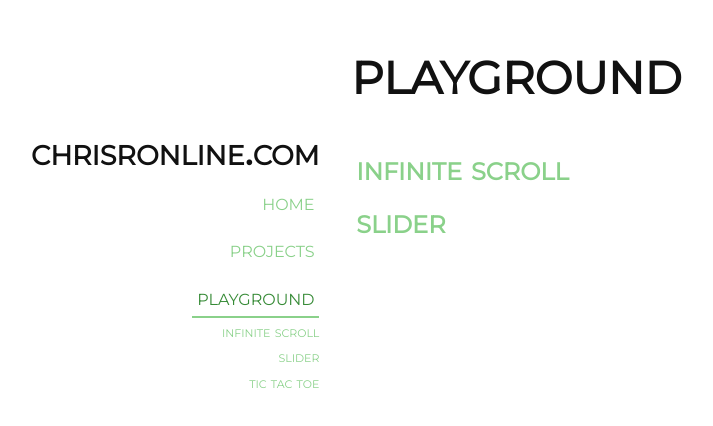
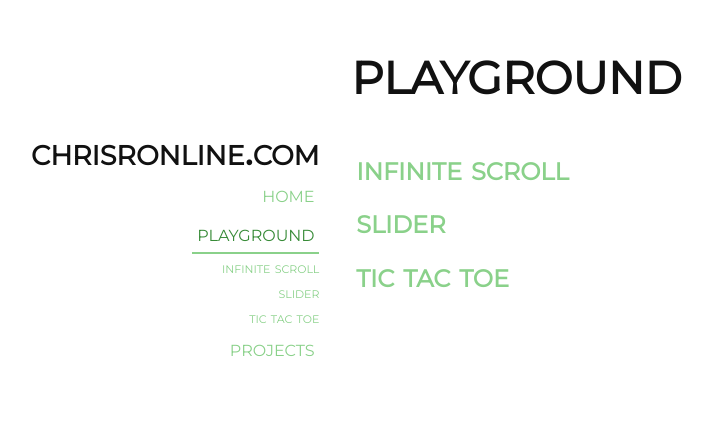
Before and after one commit to chrisronline/chrisronline.com, a React app: page /playground in a window 1280 px wide. Shown: the top 426 px of the page, without its empty margins (65-778 px from the left). Built offline with nearby package versions, Linux system fonts and the light colour scheme.

Commit message:
Some nav fixes

```diff
--- a/src/components/nav/nav.scss
+++ b/src/components/nav/nav.scss
@@ -5,9 +5,9 @@
   font-size: 1.2rem;
 }
 
-.nav-item {
-  display: block;
-  margin: 0.5rem 0;
+.site-links {
+  display: flex;
+  flex-direction: column;
 }
 
 .nav-link,
@@ -30,14 +30,8 @@
 }
 
 .site-sublinks {
-  .nav-item:first-child {
-    margin-top: 0;
-    margin-bottom: -0.1rem;
-  }
-  .nav-item:not(:first-child) {
-    margin-top: 0.1rem;
-    margin-bottom: 0;
-  }
+  display: flex;
+  flex-direction: column;
 
   .nav-link {
     font-size: smaller;
@@ -47,31 +41,49 @@
 
 .external-links {
   margin-top: 2rem;
-
-  .external-item {
-    display: inline-block;
-  }
+  display: flex;
+  align-items: center;
+  justify-content: flex-end;
 
   .nav-text {
     display: none;
   }
 }
 
-.nav-mobile {
+.mobile-sublinks {
   display: none;
 }
 
 @include breakpoint(small) {
-  .nav-item {
-    display: inline-block;
-    vertical-align: middle;
+  .site-sublinks {
+    display: none;
+  }
+
+  .mobile-sublinks {
+    display: flex;
+    justify-content: center;
+
+    .nav-link {
+      font-size: smaller;
+    }
+  }
+
+  .nav-item::after {
+    content: '\00B7';
+    color: $green;
+  }
+
+  .nav-item:last-child::after {
+    content: '';
   }
 
   .site-links {
-    text-align: center;
+    flex-direction: row;
+    justify-content: center;
   }
 
   .external-links {
     margin-top: 0;
+    justify-content: center;
   }
 }
--- a/src/components/nav/nav.tsx
+++ b/src/components/nav/nav.tsx
@@ -11,7 +11,6 @@ import { getPlaygroundProjectLabel } from '../../lib/playground_project_label';
 
 const PAGES: NavPage[] = [
   { page: 'home' },
-  { page: 'projects' },
   {
     page: 'playground',
     subpagePath: 'projects',
@@ -19,6 +18,7 @@ const PAGES: NavPage[] = [
       return { page, label: getPlaygroundProjectLabel(page) };
     }),
   },
+  { page: 'projects' },
 ];
 
 const externalLinks = [
@@ -38,18 +38,25 @@ const externalLinks = [
 
 export const Nav: React.FunctionComponent = () => {
   const location = useLocation();
-  const navLinks = PAGES.map(({ page, subpagePath, subpages }) => {
+  let activePage: NavPage = null;
+  const navLinks = PAGES.map((routePage) => {
+    const { page, subpages, subpagePath } = routePage;
     const link = `/${page === 'home' ? '' : page}`;
+    if (location.pathname.startsWith(link)) {
+      activePage = routePage;
+    }
     return (
       <li className="nav-item" key={page}>
         <NavLink className="nav-link" to={link}>
           {page[0].toUpperCase() + page.substring(1)}
         </NavLink>
         {subpages && location.pathname.startsWith(link) ? (
-          <SubNav
-            parent={subpagePath ? `${page}/${subpagePath}` : page}
-            pages={subpages}
-          />
+          <ul className="site-sublinks">
+            <SubNav
+              parent={subpagePath ? `${page}/${subpagePath}` : page}
+              pages={subpages}
+            />
+          </ul>
         ) : null}
       </li>
     );
@@ -70,6 +77,18 @@ export const Nav: React.FunctionComponent = () => {
   return (
     <nav className="site-nav">
       <ul className="site-links">{navLinks}</ul>
+      <ul className="mobile-sublinks">
+        {activePage && activePage.subpages ? (
+          <SubNav
+            parent={
+              activePage.subpagePath
+                ? `${activePage.page}/${activePage.subpagePath}`
+                : activePage.page
+            }
+            pages={activePage.subpages}
+          />
+        ) : null}
+      </ul>
       <ul className="external-links">{externalNavLinks}</ul>
     </nav>
   );
--- a/src/components/nav/subnav.tsx
+++ b/src/components/nav/subnav.tsx
@@ -11,7 +11,7 @@ export const SubNav: React.FunctionComponent<SubNavProps> = ({
   pages,
 }) => {
   return (
-    <ul className="site-sublinks">
+    <>
       {pages.map(({ page, label }) => {
         const pageName = label ?? page;
         const fullPage = `${parent}/${page}`;
@@ -23,6 +23,6 @@ export const SubNav: React.FunctionComponent<SubNavProps> = ({
           </li>
         );
       })}
-    </ul>
+    </>
   );
 };
--- a/src/pages/home/home.scss
+++ b/src/pages/home/home.scss
@@ -1,3 +1,5 @@
+@import '../../scss/mixins.scss';
+
 .chris-selfie {
   max-width: 150px;
   max-height: 150px;
@@ -5,6 +7,12 @@
   float: left;
 }
 
+@include breakpoint(small) {
+  .chris-selfie {
+    float: none;
+  }
+}
+
 .about-copy {
   position: relative;
   left: 1rem;
--- a/src/pages/playground/config.ts
+++ b/src/pages/playground/config.ts
@@ -9,4 +9,8 @@ export const PLAYGROUND_PROJECTS = [
     url: PlaygroundProjectEnum.SLIDER,
     label: 'Slider',
   },
+  {
+    url: PlaygroundProjectEnum.TIC_TAC_TOE,
+    label: 'Tic Tac Toe',
+  },
 ];
```
